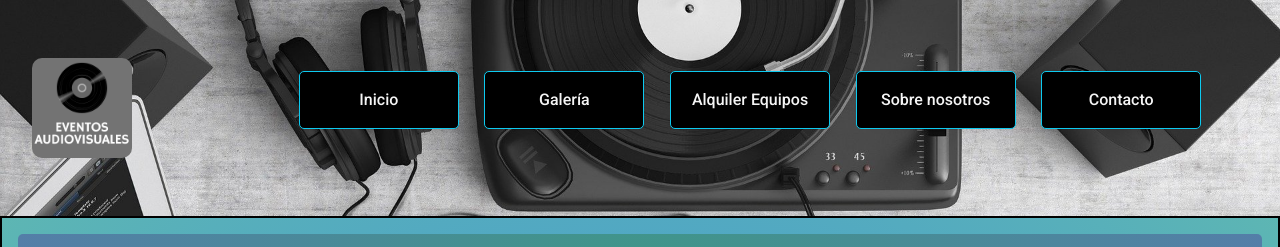
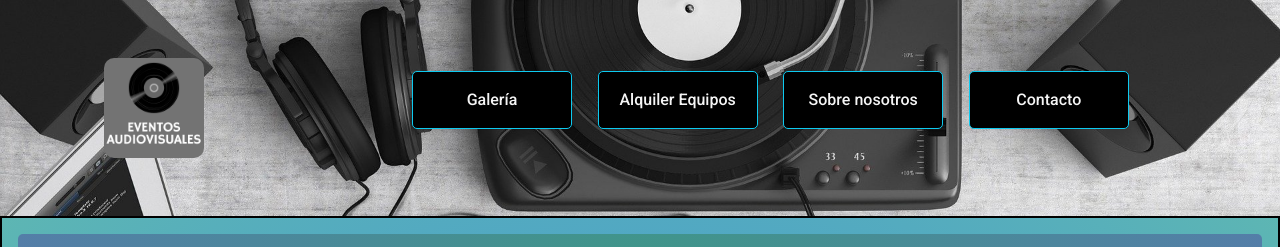
Before and after one commit to ProfileLearn/proyecto-coderhouse, a website: page pages/galeria.html in a window 1280 px wide. Shown: the top 247 px of the page. Drawn offline with Linux system fonts and the light colour scheme.

Commit message:
saco inicio

```diff
--- a/pages/galeria.html
+++ b/pages/galeria.html
@@ -19,8 +19,8 @@
         <a href="../index.html"><img class="logo" src="../img/logo.png" alt="logo"></a>
         <nav class="navbar">
             <ul>
-                <li><a class="btn btn-info" role="button" href="../index.html#servicios">Inicio</a></li>
-                <li><a class="btn btn-info" role="button" href="../pages/galeria.html#galeria">Galería</a></li>
+<!--                 <li><a class="btn btn-info" role="button" href="../index.html#servicios">Inicio</a></li>
+ -->                <li><a class="btn btn-info" role="button" href="../pages/galeria.html#galeria">Galería</a></li>
                 <li><a class="btn btn-info" role="button" href="../pages/alquileres.html#alquileres">Alquiler
                         Equipos</a></li>
                 <li><a class="btn btn-info" role="button" href="../pages/sobre-nosotros.html#sobre-nosotros">Sobre
--- a/sass/_header.scss
+++ b/sass/_header.scss
@@ -8,7 +8,7 @@ $rem-1: 1rem;
   background-repeat: no-repeat;
   background-size: cover;
   display: flex;
-  justify-content: space-between;
+  justify-content: space-around;
   align-items: center;
 }
 
```
Also changed, not shown: index.html (+2 -2 lines), pages/alquileres.html (+2 -2 lines), pages/contacto.html (+2 -2 lines), pages/sobre-nosotros.html (+2 -2 lines), css/style.css.
